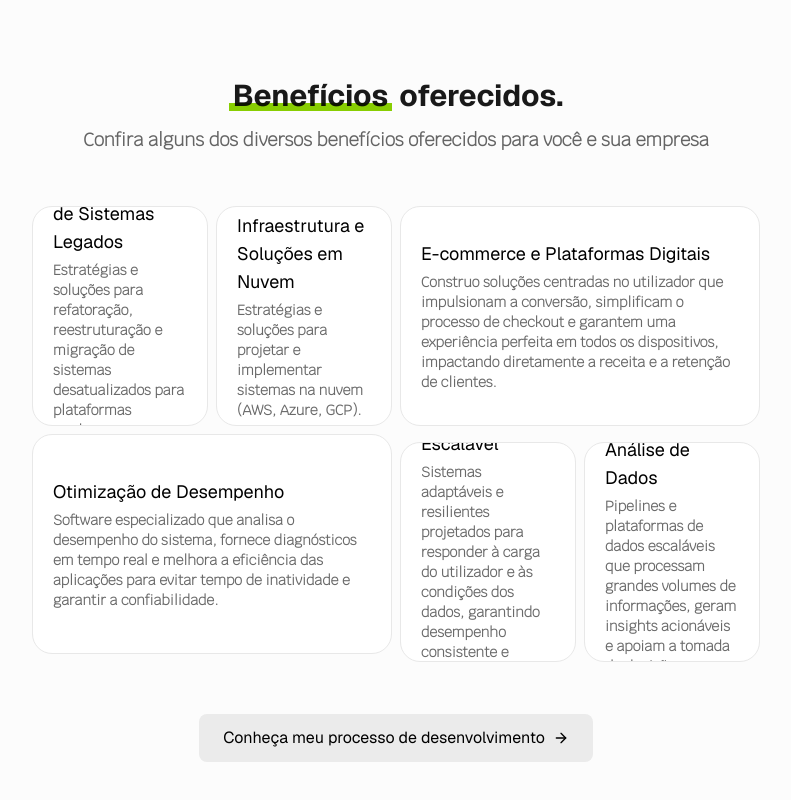
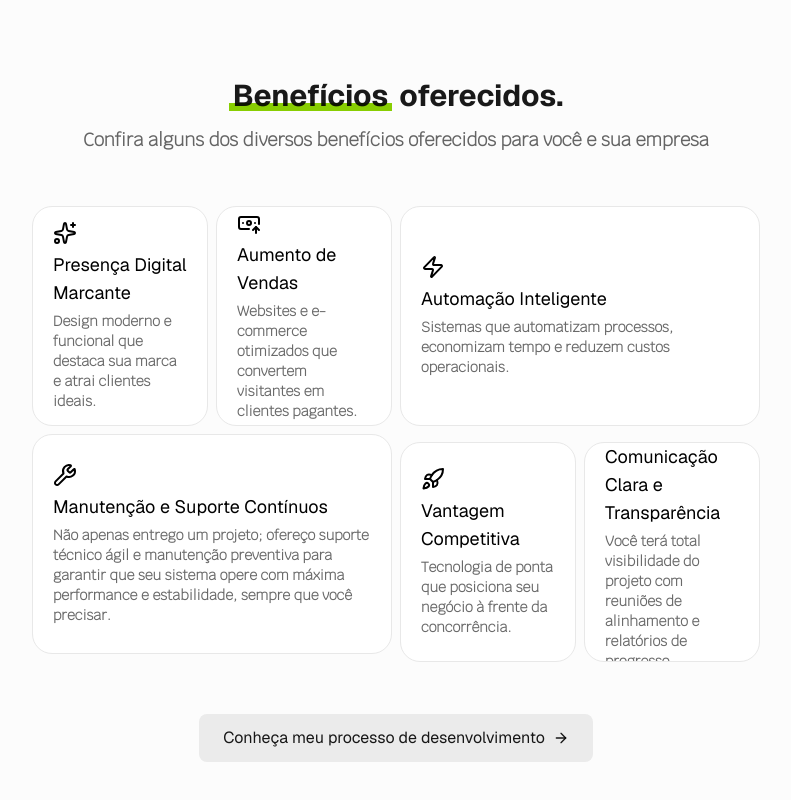
Before and after one commit to r4monn/portfolio, a Next.js app: page / in a window 1280 px wide. Shown: the part 1484-2284 px from the top of the page, without its empty margins (244-1035 px from the left). Built offline with nearby package versions, Linux system fonts and the light colour scheme.

Commit message:
refactor: change card texts and add icons

```diff
--- a/components/MagicBento.tsx
+++ b/components/MagicBento.tsx
@@ -1,7 +1,7 @@
-import React, { useRef, useEffect, useState, useCallback } from 'react';
+import React, { useRef, useEffect, useState, useCallback, ReactElement } from 'react';
 import { gsap } from 'gsap';
 import { useTheme } from 'next-themes';
-import { Circle, Lamp } from 'lucide-react';
+import { BanknoteArrowUp, Handshake, Rocket, Sparkles, Wrench, Zap } from 'lucide-react';
 
 export interface BentoCardProps {
   color?: string;
@@ -10,6 +10,7 @@ export interface BentoCardProps {
   label?: string;
   textAutoHide?: boolean;
   disableAnimations?: boolean;
+  icon?: ReactElement;
 }
 
 export interface BentoProps {
@@ -33,28 +34,34 @@ const MOBILE_BREAKPOINT = 768;
 
 const cardData: BentoCardProps[] = [
   {
-    title: 'Modernização de Sistemas Legados',
-    description: 'Estratégias e soluções para refatoração, reestruturação e migração de sistemas desatualizados para plataformas modernas, seguras e fáceis de manter.',
+    icon: <Sparkles className='group-hover:text-primary'/>,
+    title: 'Presença Digital Marcante',
+    description: 'Design moderno e funcional que destaca sua marca e atrai clientes ideais.',
   },
   {
-    title: 'Infraestrutura e Soluções em Nuvem',
-    description: 'Estratégias e soluções para projetar e implementar sistemas na nuvem (AWS, Azure, GCP).',
+    icon: <BanknoteArrowUp className='group-hover:text-primary'/>,
+    title: 'Aumento de Vendas',
+    description: 'Websites e e-commerce otimizados que convertem visitantes em clientes pagantes.',
   },
   {
-    title: 'E-commerce e Plataformas Digitais',
-    description: 'Construo soluções centradas no utilizador que impulsionam a conversão, simplificam o processo de checkout e garantem uma experiência perfeita em todos os dispositivos, impactando diretamente a receita e a retenção de clientes.',
+    icon: <Zap className='group-hover:text-primary'/>,
+    title: 'Automação Inteligente',
+    description: 'Sistemas que automatizam processos, economizam tempo e reduzem custos operacionais.',
   },
   {
-    title: 'Otimização de Desempenho',
-    description: 'Software especializado que analisa o desempenho do sistema, fornece diagnósticos em tempo real e melhora a eficiência das aplicações para evitar tempo de inatividade e garantir a confiabilidade.',
+    icon: <Wrench className='group-hover:text-primary'/>,
+    title: 'Manutenção e Suporte Contínuos',
+    description: 'Não apenas entrego um projeto; ofereço suporte técnico ágil e manutenção preventiva para garantir que seu sistema opere com máxima performance e estabilidade, sempre que você precisar.',
   },
   {
-    title: 'Arquitetura Escalável',
-    description: 'Sistemas adaptáveis e resilientes projetados para responder à carga do utilizador e às condições dos dados, garantindo desempenho consistente e utilização ideal dos recursos.',
+    icon: <Rocket className='group-hover:text-primary'/>,
+    title: 'Vantagem Competitiva',
+    description: 'Tecnologia de ponta que posiciona seu negócio à frente da concorrência.',
   },
   {
-    title: 'Engenharia e Análise de Dados',
-    description: 'Pipelines e plataformas de dados escaláveis que processam grandes volumes de informações, geram insights acionáveis e apoiam a tomada de decisões baseadas em dados.',
+    icon: <Handshake className='group-hover:text-primary'/>,
+    title: 'Comunicação Clara e Transparência',
+    description: 'Você terá total visibilidade do projeto com reuniões de alinhamento e relatórios de progresso regulares.',
   }
 ];
 
@@ -682,7 +689,7 @@ const MagicBento: React.FC<BentoProps> = ({
               return (
                 <ParticleCard
                   key={index}
-                  className={baseClassName}
+                  className={`${baseClassName} group`}
                   style={cardStyle}
                   disableAnimations={shouldDisableAnimations}
                   particleCount={particleCount}
@@ -695,7 +702,8 @@ const MagicBento: React.FC<BentoProps> = ({
                     <span className="card__label text-base">{card.label}</span>
                   </div>
                   <div className="card__content flex flex-col relative text-foreground">
-                    <h3 className={`card__title font-normal text-lg m-0 mb-1 ${textAutoHide ? 'text-clamp-1' : ''}`}>
+                    {card.icon}
+                    <h3 className={`card__title font-normal text-lg m-0 mt-1.5 mb-1 ${textAutoHide ? 'text-clamp-1' : ''}`}>
                       {card.title}
                     </h3>
                     <p
--- a/components/WhyHire.tsx
+++ b/components/WhyHire.tsx
@@ -111,7 +111,7 @@ export default function WhyHire() {
             enableSpotlight={true}
             enableBorderGlow={true}
             enableTilt={true}
-            enableMagnetism={true}
+            enableMagnetism={false}
             clickEffect={true}
             spotlightRadius={200}
             particleCount={1200}
@@ -122,7 +122,7 @@ export default function WhyHire() {
           <Link
             href="/development-process"
             onClick={() => window.scrollTo(0, 0)}
-            className="inline-flex items-center px-6 py-3 bg-secondary text-foreground rounded-lg hover:bg-primary hover:text-background transition-all group"
+            className="inline-flex items-center px-6 py-3 bg-secondary font-normal text-foreground/90 rounded-lg hover:bg-primary hover:text-background transition-all group"
           >
             Conheça meu processo de desenvolvimento
             <ArrowRight className="ml-2 w-4 h-4 group-hover:translate-x-1 transition-transform" />
```
